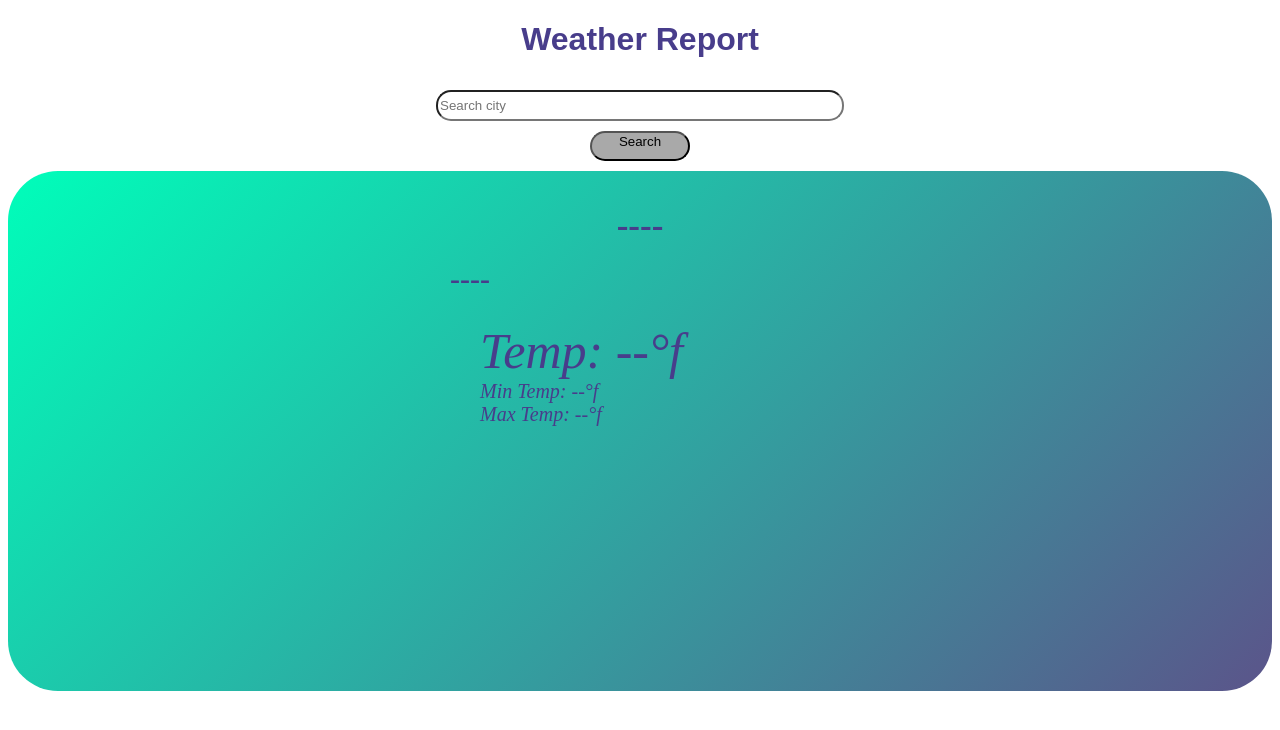
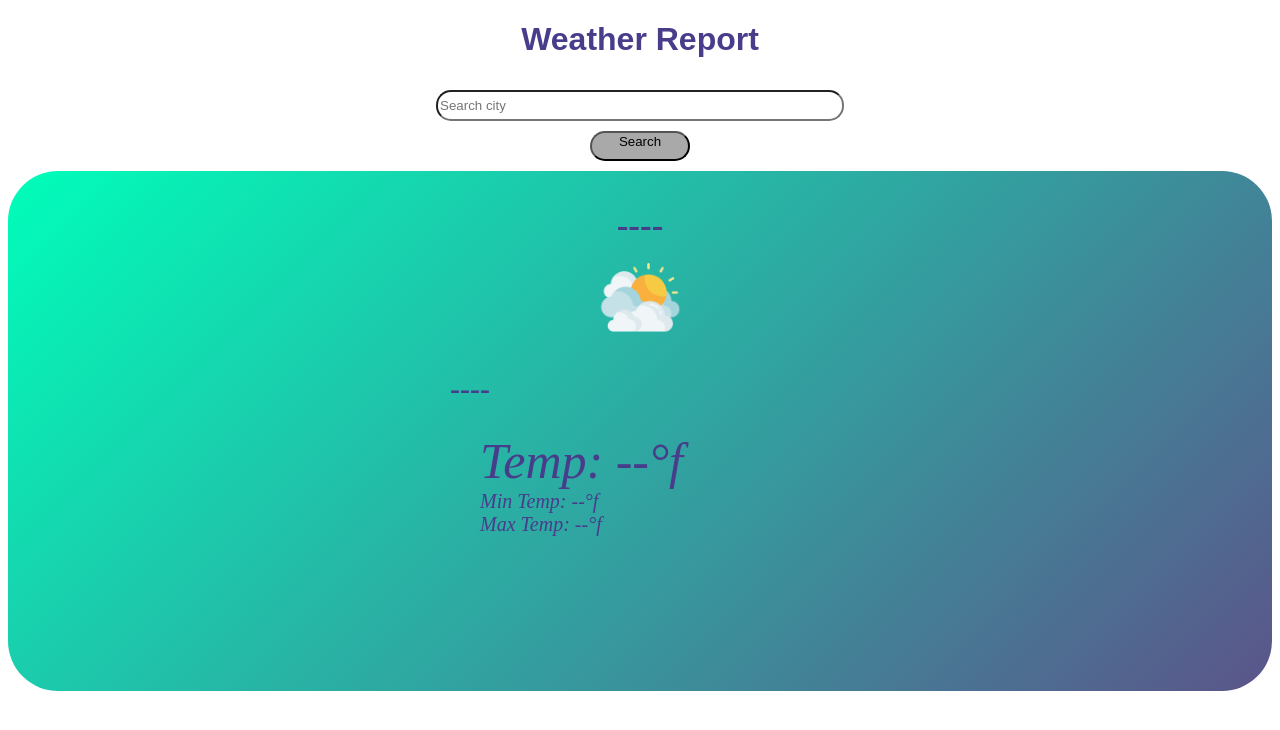
Before and after one commit to Dip56esh/weather, a plain HTML site: page index.html in a window 1280 px wide. Drawn offline with Linux system fonts and the light colour scheme.

Commit message:
Update index.html

```diff
--- a/index.html
+++ b/index.html
@@ -40,12 +40,12 @@
                             <div class="card-body">
 
 
-<!--                                 <img src="images/clouds.png" class="weather-icon" style="padding: 5px;
+                                <img src="images/clouds.png" class="weather-icon" style="padding: 5px;
                                 width: 100px;
                                 height: 100px;
                                 margin: auto;
                                 display: flex;
-                                justify-content: left;"> -->
+                                justify-content: left;">
 
 
                                 <h1 id="weather-type" class="card-title" style="  padding: 10px;
```
